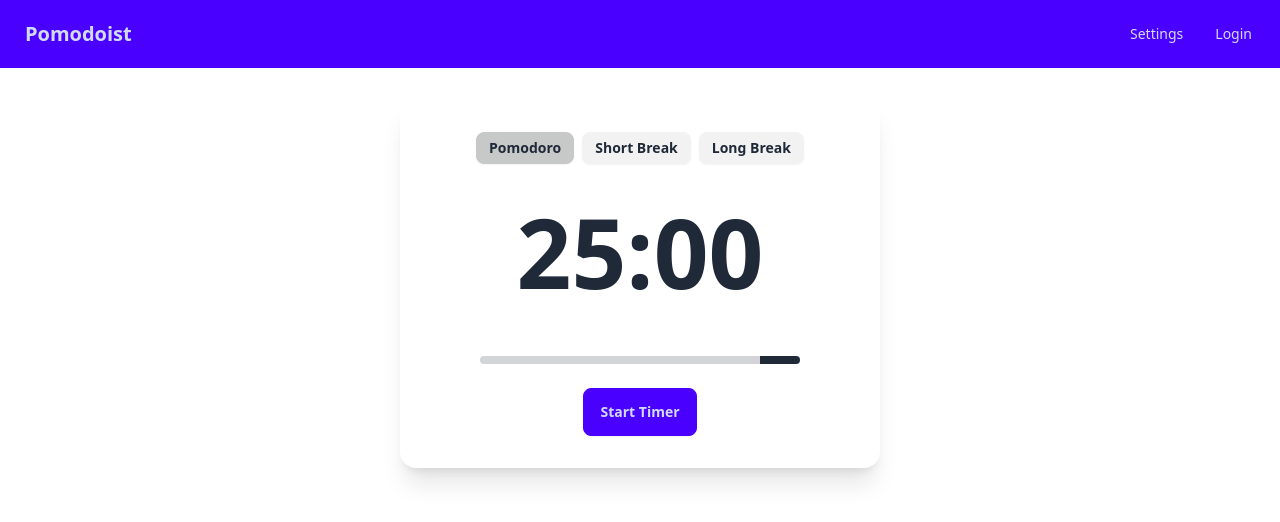
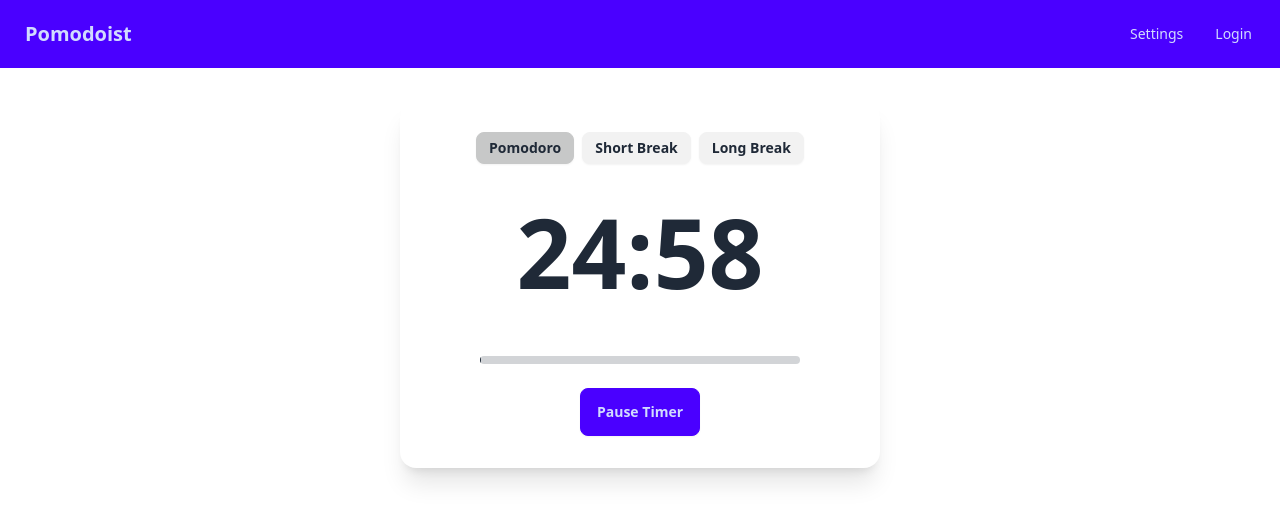
Before and after one commit to edrobertsrayne/pomodoist, a SvelteKit app: page / in a window 1280 px wide. Both pictures are taken after a click on the button "Start Timer". Shown: the top 522 px of the page. Built offline with nearby package versions, Linux system fonts and the light colour scheme.

Commit message:
feat: simple pomodoro functionality added

```diff
--- a/src/routes/+page.svelte
+++ b/src/routes/+page.svelte
@@ -1,3 +1,80 @@
+<script>
+	import { onDestroy } from 'svelte';
+
+	let timeLeft = 25 * 60;
+	let duration = 25 * 60;
+	let isRunning = false;
+	let isBreak = false;
+	let interval;
+
+	const POMODORO_TIME = 25 * 60;
+	const SHORT_BREAK_TIME = 5 * 60;
+	const LONG_BREAK_TIME = 15 * 60;
+	let pomodoroCount = 0;
+
+	function formatTime(seconds) {
+		const minutes = Math.floor(seconds / 60);
+		const secondsRemaining = seconds % 60;
+		return `${minutes.toString().padStart(2, '0')}:${secondsRemaining.toString().padStart(2, '0')}`;
+	}
+
+	function startTimer() {
+		if (!isRunning) {
+			isRunning = true;
+			interval = setInterval(() => {
+				if (timeLeft > 0) {
+					timeLeft--;
+				} else {
+					handleTimerComplete();
+				}
+			}, 1000);
+		}
+	}
+
+	function pauseTimer() {
+		if (isRunning) {
+			isRunning = false;
+			clearInterval(interval);
+		}
+	}
+
+	function resetTimer() {
+		pauseTimer();
+		timeLeft = isBreak ? SHORT_BREAK_TIME : POMODORO_TIME;
+		duration = timeLeft;
+	}
+
+	function handleTimerComplete() {
+		pauseTimer();
+		if (!isBreak) {
+			pomodoroCount++;
+			isBreak = true;
+			timeLeft = pomodoroCount % 4 === 0 ? LONG_BREAK_TIME : SHORT_BREAK_TIME;
+		} else {
+			isBreak = false;
+			timeLeft = POMODORO_TIME;
+		}
+		duration = timeLeft;
+		playNotification();
+	}
+
+	function playNotification() {
+		if (Notification.permission === 'granted') {
+			new Notification(isBreak ? 'Time to work' : 'Take a break');
+		}
+	}
+
+	function requestNotificationPermission() {
+		if ('Notification' in window && Notification.permission !== 'granted') {
+			Notification.requestPermission();
+		}
+	}
+
+	onDestroy(() => {
+		if (interval) clearInterval(interval);
+	});
+</script>
+
 <div class="navbar mb-8 bg-primary text-primary-content">
 	<div class="flex-1">
 		<btn class="btn btn-ghost text-xl">Pomodoist</btn>
@@ -17,10 +94,15 @@
 				<button class="btn btn-sm">Short Break</button>
 				<button class="btn btn-sm">Long Break</button>
 			</div>
-			<div class="my-8 text-center text-8xl font-bold">25:00</div>
-			<progress class="progress mx-auto my-4 w-80"></progress>
+			<div class="my-8 text-center text-8xl font-bold">{formatTime(timeLeft)}</div>
+			<progress class="progress mx-auto my-4 w-80" value={duration - timeLeft} max={duration}
+			></progress>
 			<div class="card-actions justify-center">
-				<button class="btn btn-primary">Start Timer</button>
+				{#if isRunning}
+					<button on:click={pauseTimer} class="btn btn-primary">Pause Timer</button>
+				{:else}
+					<button on:click={startTimer} class="btn btn-primary">Start Timer</button>
+				{/if}
 			</div>
 		</div>
 	</div>
```
